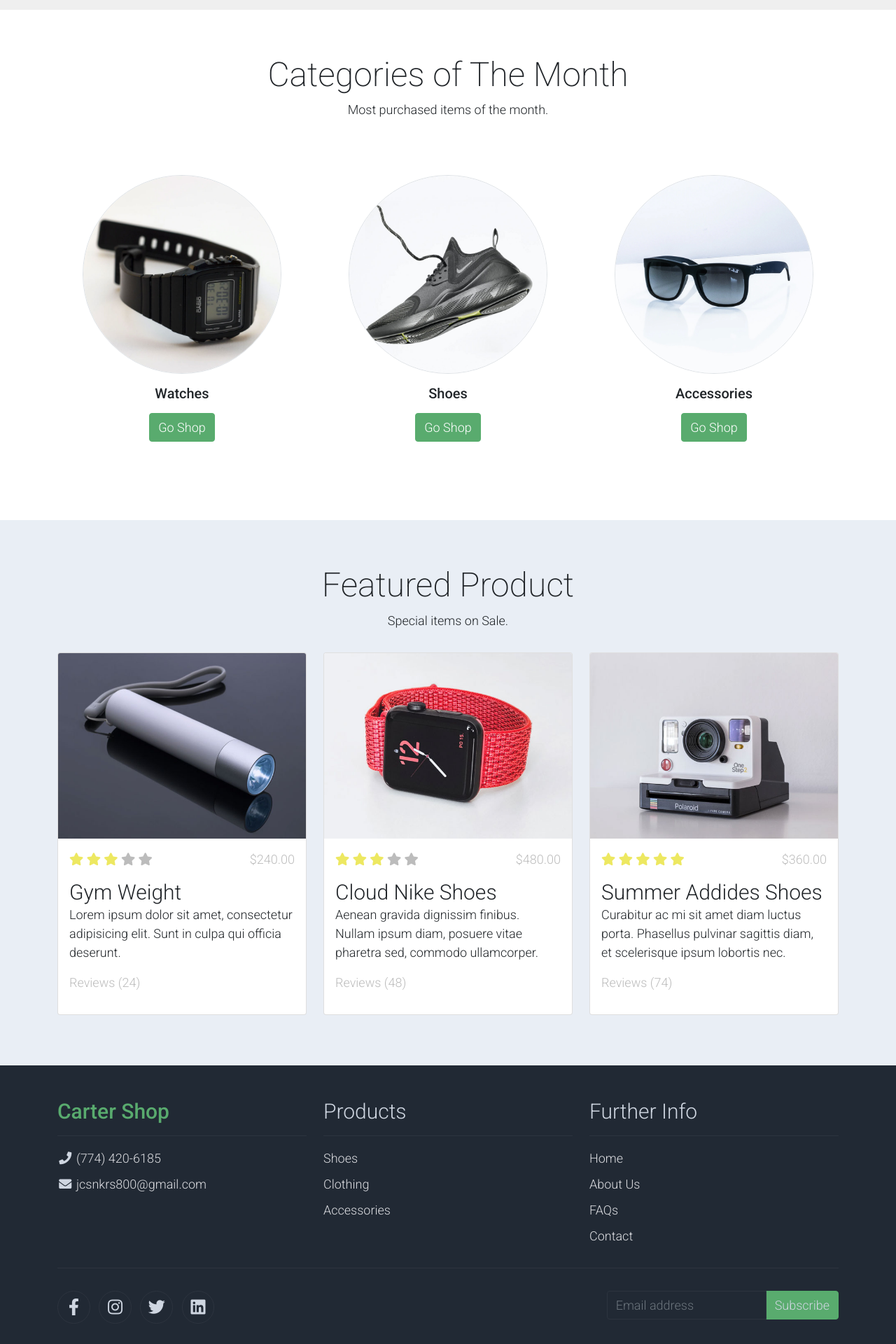
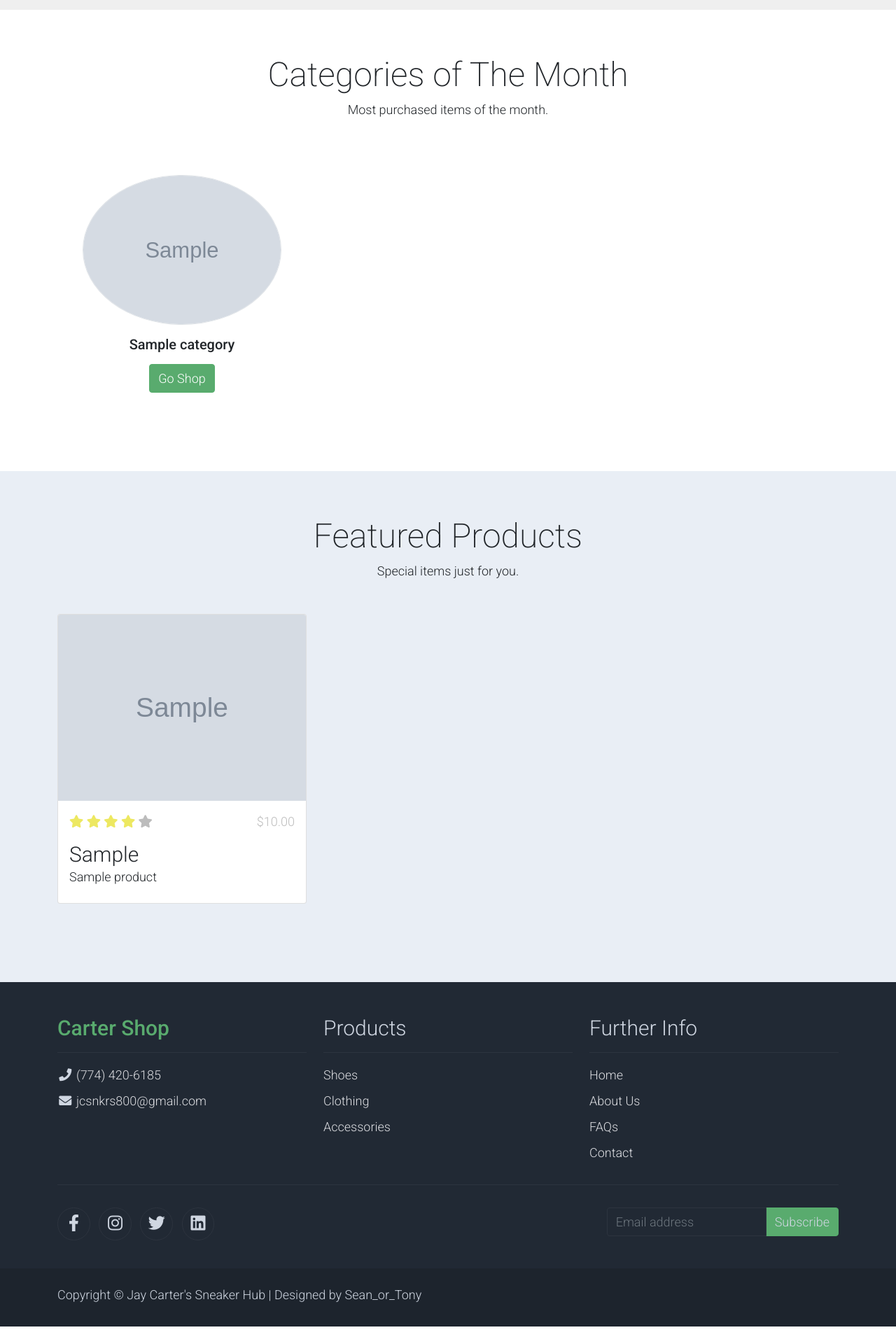
Before and after one commit to Anthony-Asamoah/JCsnkrShop_Django, a Django app: page / in a window 1280 px wide. Shown: the part 712-2632 px from the top of the page at 70% size. After the commit the page ends 2607 px from the top, so only its background shows below. Run offline with Django 4.2, Linux system fonts and the light colour scheme; tables that the repository leaves empty hold one stand-in row (values such as "Sample post"); grey boxes marked "Sample" are stand-in pictures; parts of the project's set-up code (start-up, migrations or seed data) failed here and were passed over; some libraries are stand-ins or nearby versions.

Commit message:
Featured products are now dynamic.

```diff
--- a/templates/pages/index.html
+++ b/templates/pages/index.html
@@ -83,7 +83,7 @@
 
 
     <!-- Start Categories of The Month -->
-    <section class="container py-5">
+    <section class="container py-5" id="categoryOfTheMonth">
         <div class="row text-center pt-3">
             <div class="col-lg-6 m-auto">
                 <h1 class="h1">Categories of The Month</h1>
@@ -93,21 +93,13 @@
             </div>
         </div>
         <div class="row">
-            <div class="col-12 col-md-4 p-5 mt-3">
-                <a href="#"><img src="{% static 'img/category_img_01.jpg' %}" class="rounded-circle img-fluid border"></a>
-                <h5 class="text-center mt-3 mb-3">Watches</h5>
-                <p class="text-center"><a class="btn btn-success">Go Shop</a></p>
+            {% for item in categories %}
+            <div class="col-12 col-md-4 p-5 mt-3 items">
+                <a href="{% url 'shop' %}"><img src="{{item.image.url}}" class="rounded-circle img-fluid border"></a>
+                <h5 class="text-center mt-3 mb-3">{{ item.name }}</h5>
+                <p class="text-center"><a href="{% url 'shop' %}" class="btn btn-success">Go Shop</a></p>
             </div>
-            <div class="col-12 col-md-4 p-5 mt-3">
-                <a href="#"><img src="{% static 'img/category_img_02.jpg' %}" class="rounded-circle img-fluid border"></a>
-                <h2 class="h5 text-center mt-3 mb-3">Shoes</h2>
-                <p class="text-center"><a class="btn btn-success">Go Shop</a></p>
-            </div>
-            <div class="col-12 col-md-4 p-5 mt-3">
-                <a href="#"><img src="{% static 'img/category_img_03.jpg' %}" class="rounded-circle img-fluid border"></a>
-                <h2 class="h5 text-center mt-3 mb-3">Accessories</h2>
-                <p class="text-center"><a class="btn btn-success">Go Shop</a></p>
-            </div>
+            {% endfor %}
         </div>
     </section>
     <!-- End Categories of The Month -->
@@ -117,86 +109,40 @@
     <section class="bg-light">
         <div class="container py-5">
             <div class="row text-center py-3">
-                <div class="col-lg-6 m-auto">
-                    <h1 class="h1">Featured Product</h1>
+                <div class="col-lg-6 m-auto mb-3">
+                    <h1 class="h1">Featured Products</h1>
                     <p>
-                        Special items on Sale.
+                        Special items just for you.
                     </p>
                 </div>
             </div>
-            <div class="row">
-                <div class="col-12 col-md-4 mb-4">
-                    <div class="card h-100">
-                        <a href="shop-single.html">
-                            <img src="{% static 'img/feature_prod_01.jpg' %}" class="card-img-top" alt="...">
+            <div class="row featured">
+                {% for featured in products %}
+                <div class="col-12 col-md-4 mb-3">
+                    <div class="card mb-5">
+                        <a href="{% url 'listing' featured.id %}">
+                            <img src="{{ featured.main_img.url }}" class="card-img-top" alt="{{featured.name}}">
                         </a>
                         <div class="card-body">
                             <ul class="list-unstyled d-flex justify-content-between">
                                 <li>
-                                    <i class="text-warning fa fa-star"></i>
-                                    <i class="text-warning fa fa-star"></i>
-                                    <i class="text-warning fa fa-star"></i>
-                                    <i class="text-muted fa fa-star"></i>
-                                    <i class="text-muted fa fa-star"></i>
+                                    <i class="{% if featured.rating >= 1 %}text-warning{% else %}text-muted{% endif %} fa fa-star"></i>
+                                    <i class="{% if featured.rating >= 2 %}text-warning{% else %}text-muted{% endif %} fa fa-star"></i>
+                                    <i class="{% if featured.rating >= 3 %}text-warning{% else %}text-muted{% endif %} fa fa-star"></i>
+                                    <i class="{% if featured.rating >= 4 %}text-warning{% else %}text-muted{% endif %} fa fa-star"></i>
+                                    <i class="{% if featured.rating >= 5 %}text-warning{% else %}text-muted{% endif %} fa fa-star"></i>
+
                                 </li>
-                                <li class="text-muted text-right">$240.00</li>
+                                <li class="text-muted text-right">${{ featured.price }}</li>
                             </ul>
-                            <a href="shop-single.html" class="h2 text-decoration-none text-dark">Gym Weight</a>
-                            <p class="card-text">
-                                Lorem ipsum dolor sit amet, consectetur adipisicing elit. Sunt in culpa qui officia deserunt.
+                            <a href="{% url 'listing' featured.id %}" class="h2 text-decoration-none text-dark">{{ featured.brand }}</a>
+                            <p class="card-text mb-2">
+                                {{ featured.name }}
                             </p>
-                            <p class="text-muted">Reviews (24)</p>
                         </div>
                     </div>
                 </div>
-                <div class="col-12 col-md-4 mb-4">
-                    <div class="card h-100">
-                        <a href="shop-single.html">
-                            <img src="{% static 'img/feature_prod_02.jpg' %}" class="card-img-top" alt="...">
-                        </a>
-                        <div class="card-body">
-                            <ul class="list-unstyled d-flex justify-content-between">
-                                <li>
-                                    <i class="text-warning fa fa-star"></i>
-                                    <i class="text-warning fa fa-star"></i>
-                                    <i class="text-warning fa fa-star"></i>
-                                    <i class="text-muted fa fa-star"></i>
-                                    <i class="text-muted fa fa-star"></i>
-                                </li>
-                                <li class="text-muted text-right">$480.00</li>
-                            </ul>
-                            <a href="shop-single.html" class="h2 text-decoration-none text-dark">Cloud Nike Shoes</a>
-                            <p class="card-text">
-                                Aenean gravida dignissim finibus. Nullam ipsum diam, posuere vitae pharetra sed, commodo ullamcorper.
-                            </p>
-                            <p class="text-muted">Reviews (48)</p>
-                        </div>
-                    </div>
-                </div>
-                <div class="col-12 col-md-4 mb-4">
-                    <div class="card h-100">
-                        <a href="shop-single.html">
-                            <img src="{% static 'img/feature_prod_03.jpg' %}" class="card-img-top" alt="...">
-                        </a>
-                        <div class="card-body">
-                            <ul class="list-unstyled d-flex justify-content-between">
-                                <li>
-                                    <i class="text-warning fa fa-star"></i>
-                                    <i class="text-warning fa fa-star"></i>
-                                    <i class="text-warning fa fa-star"></i>
-                                    <i class="text-warning fa fa-star"></i>
-                                    <i class="text-warning fa fa-star"></i>
-                                </li>
-                                <li class="text-muted text-right">$360.00</li>
-                            </ul>
-                            <a href="shop-single.html" class="h2 text-decoration-none text-dark">Summer Addides Shoes</a>
-                            <p class="card-text">
-                                Curabitur ac mi sit amet diam luctus porta. Phasellus pulvinar sagittis diam, et scelerisque ipsum lobortis nec.
-                            </p>
-                            <p class="text-muted">Reviews (74)</p>
-                        </div>
-                    </div>
-                </div>
+                {% endfor %}
             </div>
         </div>
     </section>
```
